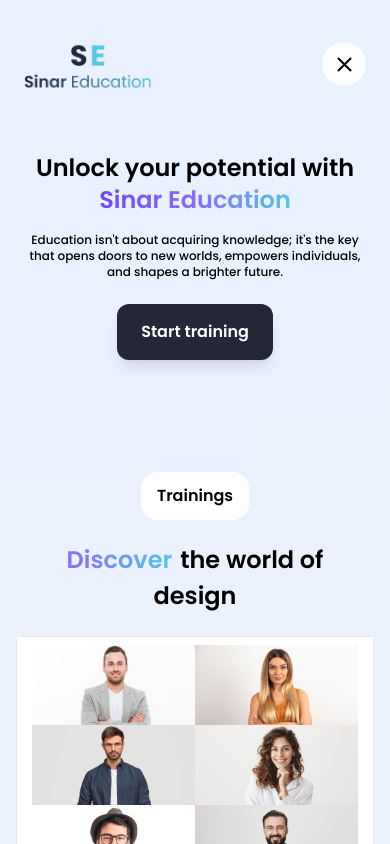
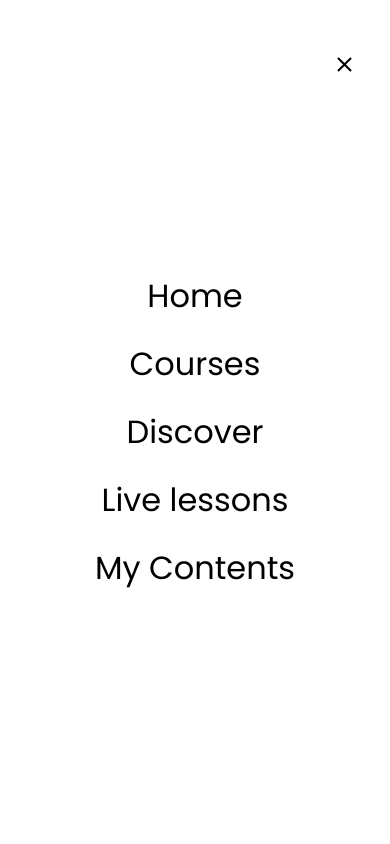
Before and after one commit to Deyjuwon/Sinar, a React (Vite) app: page / in a window 390 px wide. Both pictures are taken after a click on the icon 344 px from the left and 64 px from the top of the page. Shown: the top 844 px of the page. Built offline with nearby package versions, Linux system fonts and the light colour scheme.

Commit message:
nav for mobile

```diff
--- a/src/Components/Header.jsx
+++ b/src/Components/Header.jsx
@@ -17,12 +17,12 @@ const Header = () => {
     ];
 
   return (
-    <header className='w-full  h-32  flex items-center justify-between p-6'>
+    <header className='w-full  h-32  flex items-center justify-between p-6 relative'>
         <div>
             <img src={logo} alt="" className='h-16 w-32 object-contain ' />
         </div>
         <div>
-            <ul className='hidden md:flex text-16 font-medium items-center gap-10 text-gray-500  cursor-pointer'>
+            <ul className={isOpened ? 'bg-white flex flex-col gap-5 text-32 items-center h-screen absolute w-full top-0 pt-5 z-20 right-0 justify-center' : 'hidden md:flex text-16 font-medium items-center gap-10 text-gray-500  cursor-pointer'}>
                 {navItems.map((item, index) => (
                         <NavLink key={index} to={item.to}>
                         <li className='hover:text-black'>{item.label}</li>
@@ -39,7 +39,7 @@ const Header = () => {
                 <button className='w-24 h-11 bg-white rounded-xl font-medium border border-gray-300 cursor-pointer'>Sign Up</button>
             </div>
 
-            {isOpened ? <div className='bg-white rounded-full flex items-center justify-center h-11 w-11 md:hidden'><IoMdClose className='' size={25} onClick={() => setIsOpened(!isOpened)} /></div> : <div className='bg-white rounded-full flex items-center justify-center h-11 w-11 md:hidden'><RxHamburgerMenu className='' size={25} onClick={() => setIsOpened(!isOpened)} /></div>}
+            {isOpened ? <div className='bg-white rounded-full flex items-center justify-center h-11 w-11 md:hidden z-50'><IoMdClose className='' size={25} onClick={() => setIsOpened(!isOpened)} /></div> : <div className='bg-white rounded-full flex items-center justify-center h-11 w-11 md:hidden'><RxHamburgerMenu className='' size={25} onClick={() => setIsOpened(!isOpened)} /></div>}
         </div>
 
 
--- a/src/Components/SignIn.jsx
+++ b/src/Components/SignIn.jsx
@@ -9,6 +9,7 @@ import { useNavigate } from 'react-router-dom';
 const SignIn = ({setIsAuth}) => {
 
   const Navigate = useNavigate();
+  console.log(auth?.currentUser?.email)
   const signInWithGoogle = () => {
     signInWithPopup(auth, provider).then((result) => {
       localStorage.setItem('isAuth', true)
```
Also changed, not shown: src/App.jsx (line endings or trailing spaces).
